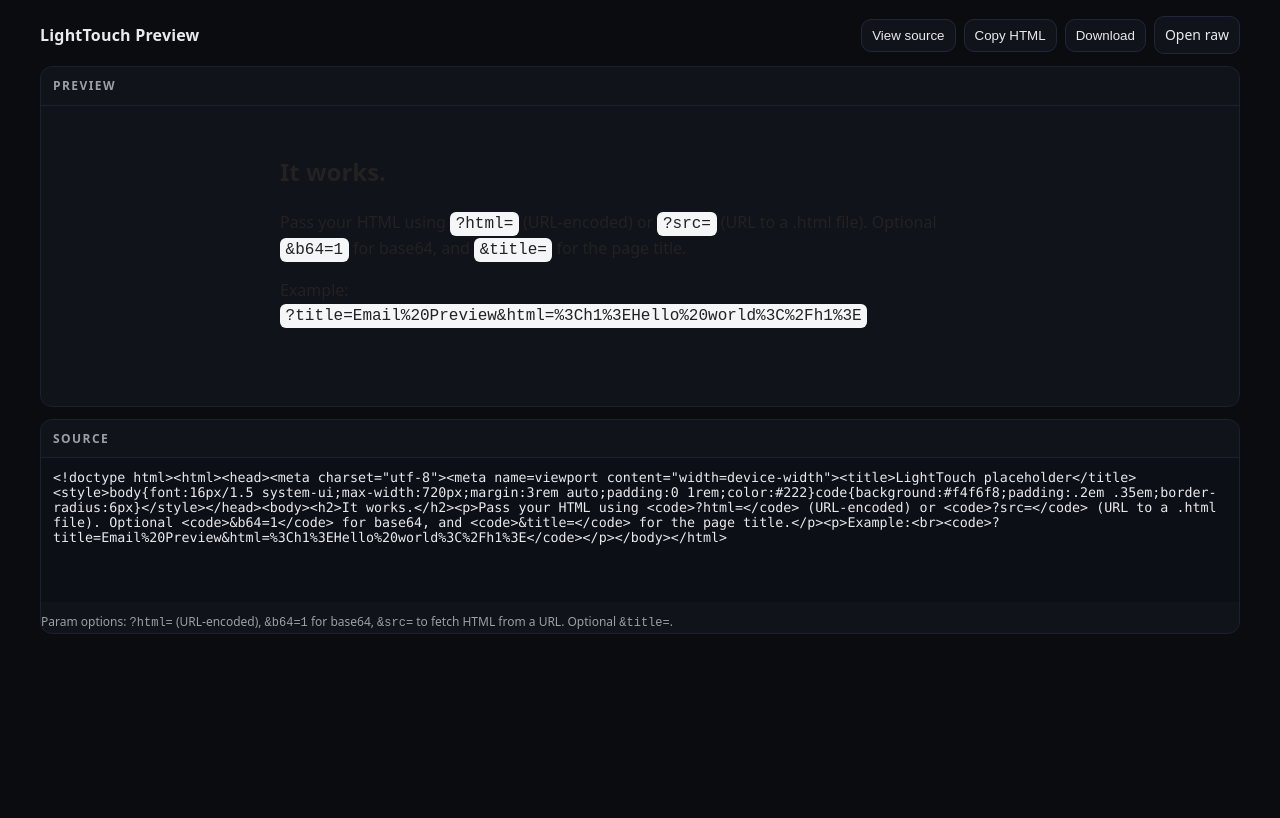
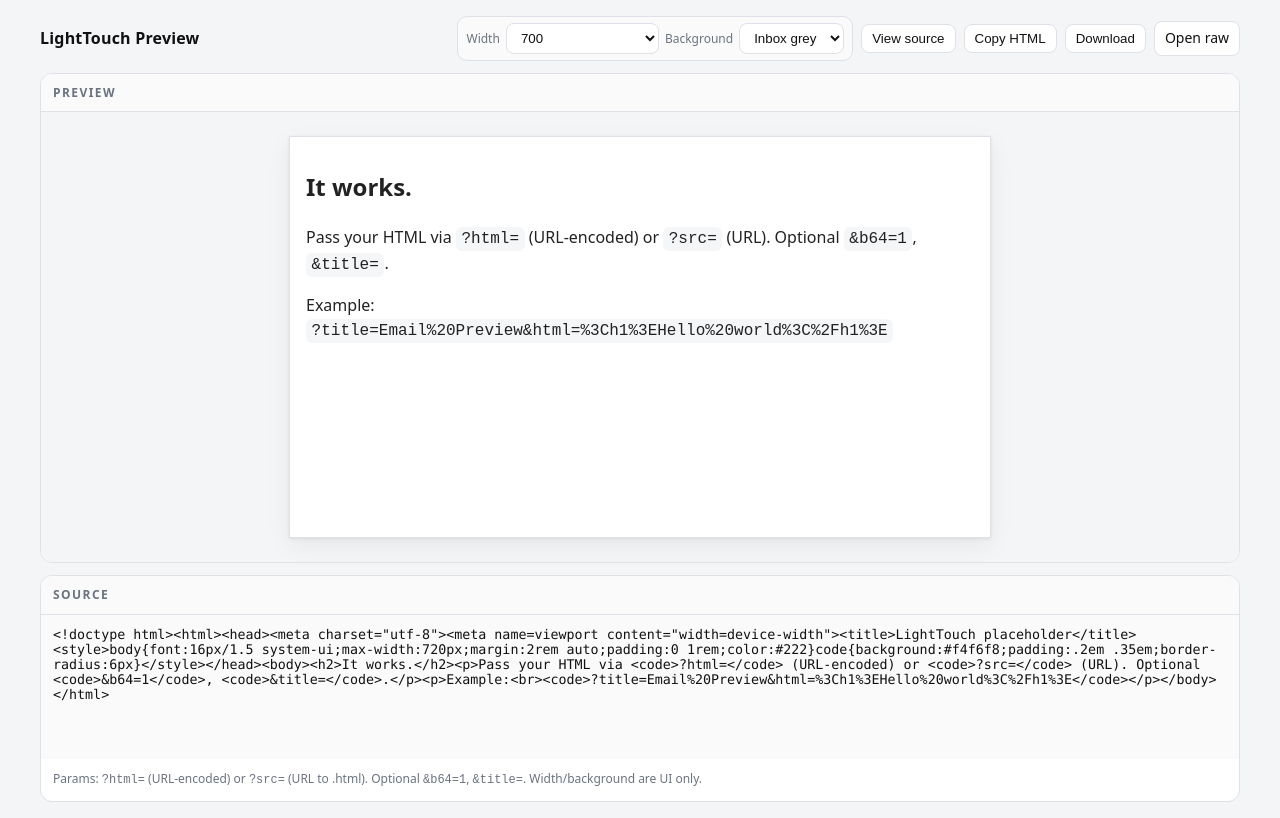
Before and after one commit to awatkiss/ambassadordb, a plain HTML site: page index.html in a window 1280 px wide. Both pictures are taken after a click on the button "View source". Drawn offline with Linux system fonts and the light colour scheme.

Commit message:
Update index.html

```diff
--- a/index.html
+++ b/index.html
@@ -5,24 +5,38 @@
   <meta name="viewport" content="width=device-width, initial-scale=1" />
   <title>LightTouch Preview</title>
   <style>
-    :root { --bg:#0b0c0f; --panel:#11131a; --text:#e8eaed; --muted:#9aa0a6; --accent:#7bd8ff; }
+    :root{
+      --bg:#f4f5f7; --panel:#fff; --text:#111; --muted:#6b7280; --border:#dfe1e6; --accent:#0067ff;
+      --canvas-bg:#fff; --canvas-shadow:0 1px 3px rgba(0,0,0,.08), 0 8px 24px rgba(0,0,0,.06);
+    }
     html,body{height:100%}
-    body{margin:0;background:var(--bg);color:var(--text);font:14px/1.45 system-ui, -apple-system, Segoe UI, Roboto, Ubuntu, Cantarell, Noto Sans, Arial}
+    body{margin:0;background:var(--bg);color:var(--text);font:14px/1.45 system-ui,-apple-system,Segoe UI,Roboto,Ubuntu,Cantarell,Noto Sans,Arial}
     .wrap{max-width:1200px;margin:0 auto;padding:16px}
     header{display:flex;gap:8px;align-items:center;justify-content:space-between;margin-bottom:12px}
     h1{font-size:16px;margin:0;font-weight:600;letter-spacing:.2px}
     .controls{display:flex;flex-wrap:wrap;gap:8px;align-items:center}
-    button, a.button{cursor:pointer;background:var(--panel);color:var(--text);border:1px solid #22263a;border-radius:10px;padding:8px 10px;text-decoration:none}
-    button:hover, a.button:hover{border-color:#374166}
-    .row{display:flex;gap:12px;align-items:stretch}
-    .col{flex:1 1 auto}
-    .pane{background:var(--panel);border:1px solid #1b2032;border-radius:12px;overflow:hidden}
-    .pane header{padding:10px 12px;border-bottom:1px solid #1b2032;margin:0}
+    .group{display:flex;gap:6px;align-items:center;padding:6px 8px;background:#fafafa;border:1px solid var(--border);border-radius:10px}
+    label{font-size:12px;color:var(--muted)}
+    select,button,a.button{
+      cursor:pointer;background:var(--panel);color:var(--text);
+      border:1px solid var(--border);border-radius:8px;padding:6px 10px;text-decoration:none
+    }
+    button:hover,a.button:hover,select:hover{background:#f1f3f5}
+    .pane{background:var(--panel);border:1px solid var(--border);border-radius:12px;overflow:hidden}
+    .pane header{padding:10px 12px;border-bottom:1px solid var(--border);margin:0;background:#fafafa}
     .pane header h2{margin:0;font-size:12px;text-transform:uppercase;letter-spacing:.12em;color:var(--muted)}
-    #frame{width:100%;border:0;display:block}
-    #src{width:100%;min-height:120px;background:#0d0f16;color:#e8eaed;border:0;padding:12px;font-family:ui-monospace, SFMono-Regular, Menlo, Consolas, "Liberation Mono", monospace}
+    /* Email canvas wrapper */
+    .canvasWrap{display:flex;justify-content:center;padding:24px; background:var(--bg)}
+    .emailCanvas{
+      background:var(--canvas-bg);
+      box-shadow:var(--canvas-shadow);
+      border:1px solid var(--border);
+      width:700px; /* default, JS will update */
+    }
+    #frame{width:100%;min-height:400px;border:0;display:block;background:white}
+    #src{width:100%;min-height:120px;background:#fafafa;color:var(--text);border:0;padding:12px;font-family:ui-monospace,SFMono-Regular,Menlo,Consolas,"Liberation Mono",monospace}
     .hidden{display:none}
-    .tip{color:var(--muted);font-size:12px;margin-top:6px}
+    .tip{color:var(--muted);font-size:12px;margin-top:6px;padding:0 12px 12px}
   </style>
 </head>
 <body>
@@ -30,6 +44,22 @@
     <header>
       <h1 id="title">LightTouch Preview</h1>
       <div class="controls">
+        <div class="group">
+          <label for="widthSel">Width</label>
+          <select id="widthSel">
+            <option value="320">320 (small)</option>
+            <option value="375">375 (iPhone)</option>
+            <option value="414">414 (large phone)</option>
+            <option value="600">600 (classic email)</option>
+            <option value="700" selected>700</option>
+            <option value="800">800</option>
+          </select>
+          <label for="bgSel">Background</label>
+          <select id="bgSel">
+            <option value="inbox" selected>Inbox grey</option>
+            <option value="white">White</option>
+          </select>
+        </div>
         <button id="toggleSource" title="Show/Hide source">View source</button>
         <button id="copyBtn" title="Copy HTML to clipboard">Copy HTML</button>
         <button id="downloadBtn" title="Download as .html">Download</button>
@@ -37,10 +67,10 @@
       </div>
     </header>
 
-    <div class="row">
-      <div class="col">
-        <div class="pane">
-          <header><h2>Preview</h2></header>
+    <div class="pane">
+      <header><h2>Preview</h2></header>
+      <div class="canvasWrap" id="canvasWrap">
+        <div class="emailCanvas" id="emailCanvas">
           <iframe id="frame" sandbox="allow-forms allow-popups allow-same-origin"></iframe>
         </div>
       </div>
@@ -49,93 +79,98 @@
     <div id="sourcePane" class="pane hidden" style="margin-top:12px;">
       <header><h2>Source</h2></header>
       <textarea id="src" spellcheck="false"></textarea>
-      <div class="tip">Param options: <code>?html=</code> (URL-encoded), <code>&b64=1</code> for base64, <code>&src=</code> to fetch HTML from a URL. Optional <code>&title=</code>.</div>
+      <div class="tip">Params: <code>?html=</code> (URL-encoded) or <code>?src=</code> (URL to .html). Optional <code>&b64=1</code>, <code>&title=</code>. Width/background are UI only.</div>
     </div>
   </div>
 
   <script>
     const qs = new URLSearchParams(location.search);
     const byId = id => document.getElementById(id);
-    const frame = byId('frame');
-    const srcTA = byId('src');
+    const frame = byId('frame'), srcTA = byId('src');
+    const widthSel = byId('widthSel'), bgSel = byId('bgSel');
+    const emailCanvas = byId('emailCanvas'), canvasWrap = byId('canvasWrap');
 
-    function decodeInput() {
+    function setTitle(){
+      const t = qs.get('title');
+      if (t){ byId('title').textContent = t; document.title = t + ' • LightTouch'; }
+    }
+
+    function setWidth(w){ emailCanvas.style.width = (w || 700) + 'px'; resizeFrame(); }
+    function setBackground(mode){
+      if (mode === 'white'){ canvasWrap.style.background = '#fff'; }
+      else { canvasWrap.style.background = getComputedStyle(document.documentElement).getPropertyValue('--bg'); }
+    }
+
+    function decodeInput(){
       let html = qs.get('html');
       const b64 = qs.get('b64') === '1';
       const from = qs.get('src');
 
-      const setTitle = () => {
-        const t = qs.get('title');
-        if (t) { byId('title').textContent = t; document.title = t + ' • LightTouch'; }
-      };
       setTitle();
 
       if (from) return fetchSource(from);
-
-      if (html) {
-        try {
-          if (b64) html = atob(html);
-          else html = decodeURIComponent(html);
-        } catch(e) {}
+      if (html){
+        try { html = b64 ? atob(html) : decodeURIComponent(html); } catch(e){}
         return Promise.resolve(html);
       }
 
-      const placeholder = `<!doctype html><html><head><meta charset="utf-8"><meta name=viewport content="width=device-width"><title>LightTouch placeholder</title><style>body{font:16px/1.5 system-ui;max-width:720px;margin:3rem auto;padding:0 1rem;color:#222}code{background:#f4f6f8;padding:.2em .35em;border-radius:6px}</style></head><body><h2>It works.</h2><p>Pass your HTML using <code>?html=</code> (URL-encoded) or <code>?src=</code> (URL to a .html file). Optional <code>&b64=1</code> for base64, and <code>&title=</code> for the page title.</p><p>Example:<br><code>?title=Email%20Preview&html=%3Ch1%3EHello%20world%3C%2Fh1%3E</code></p></body></html>`;
+      const placeholder = `<!doctype html><html><head><meta charset="utf-8"><meta name=viewport content="width=device-width"><title>LightTouch placeholder</title><style>body{font:16px/1.5 system-ui;max-width:720px;margin:2rem auto;padding:0 1rem;color:#222}code{background:#f4f6f8;padding:.2em .35em;border-radius:6px}</style></head><body><h2>It works.</h2><p>Pass your HTML via <code>?html=</code> (URL-encoded) or <code>?src=</code> (URL). Optional <code>&b64=1</code>, <code>&title=</code>.</p><p>Example:<br><code>?title=Email%20Preview&html=%3Ch1%3EHello%20world%3C%2Fh1%3E</code></p></body></html>`;
       return Promise.resolve(placeholder);
     }
 
-    async function fetchSource(u) {
-      try {
-        const res = await fetch(u, { mode: 'cors' });
+    async function fetchSource(u){
+      try{
+        const res = await fetch(u, { mode:'cors' });
         return await res.text();
-      } catch (e) {
+      }catch(e){
         return `<!doctype html><meta charset=utf-8><style>body{font:16px system-ui;padding:2rem}</style><h2>Could not fetch <code>${u.replace(/</g,'&lt;')}</code></h2><p>${e.message}</p><p>Ensure the source allows CORS.</p>`;
       }
     }
 
-    function render(html) {
+    function render(html){
       srcTA.value = html;
       frame.srcdoc = html;
+      resizeFrame();
 
+      const blob = new Blob([html], { type: 'text/html' });
+      byId('openRaw').href = URL.createObjectURL(blob);
+    }
+
+    function resizeFrame(){
       requestAnimationFrame(() => {
-        try {
+        try{
           const doc = frame.contentDocument;
           const adjust = () => frame.style.height = Math.max(300, doc.documentElement.scrollHeight, doc.body?.scrollHeight || 0) + 'px';
           doc.addEventListener('load', adjust, true);
           adjust();
-        } catch (e) {
-          frame.style.height = '600px';
-        }
+        }catch(e){ frame.style.height = '800px'; }
       });
-
-      const blob = new Blob([html], { type: 'text/html' });
-      const url = URL.createObjectURL(blob);
-      byId('openRaw').href = url;
     }
 
-    byId('toggleSource').addEventListener('click', () => {
-      byId('sourcePane').classList.toggle('hidden');
+    // UI events
+    byId('toggleSource').addEventListener('click', () => byId('sourcePane').classList.toggle('hidden'));
+    byId('copyBtn').addEventListener('click', async () => {
+      try { await navigator.clipboard.writeText(srcTA.value); toast('Copied'); } catch { toast('Copy failed'); }
     });
-
-    byId('copyBtn').addEventListener('click', async () => {
-      try { await navigator.clipboard.writeText(srcTA.value); toast('Copied'); } catch (e) { toast('Copy failed'); }
-    });
-
     byId('downloadBtn').addEventListener('click', () => {
       const a = document.createElement('a');
       a.download = (qs.get('title') || 'preview') + '.html';
       a.href = byId('openRaw').href;
       a.click();
     });
+    widthSel.addEventListener('change', e => setWidth(parseInt(e.target.value,10)));
+    bgSel.addEventListener('change', e => setBackground(e.target.value));
 
     function toast(msg){
       const t = document.createElement('div');
       t.textContent = msg;
-      t.style.cssText = 'position:fixed;right:12px;bottom:12px;background:#1b2032;color:#e8eaed;padding:8px 10px;border:1px solid #22263a;border-radius:10px;opacity:.98;z-index:9999';
-      document.body.appendChild(t);
-      setTimeout(()=>t.remove(),1200);
+      t.style.cssText = 'position:fixed;right:12px;bottom:12px;background:#111;color:#fff;padding:8px 10px;border-radius:10px;opacity:.96;z-index:9999';
+      document.body.appendChild(t); setTimeout(()=>t.remove(),1200);
     }
 
+    // Initial
+    setWidth(parseInt(widthSel.value,10));
+    setBackground(bgSel.value);
     decodeInput().then(render);
   </script>
 </body>
```
